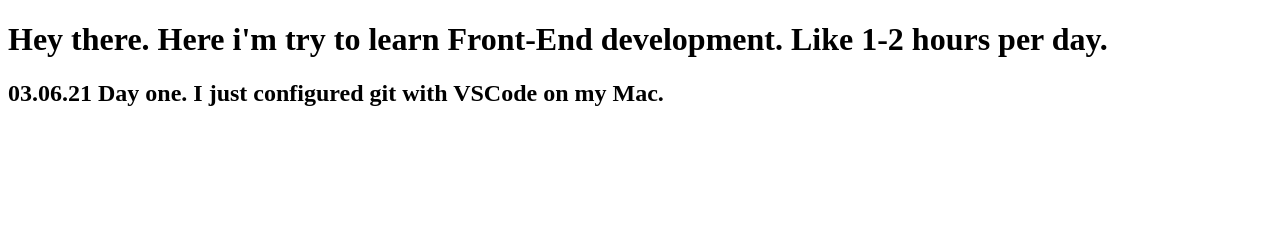
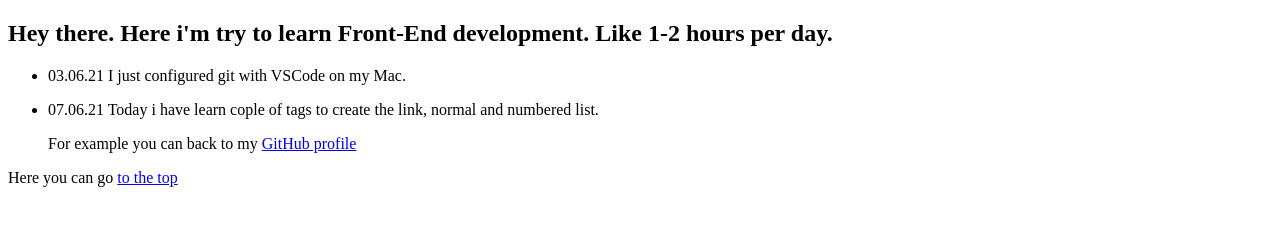
Before and after one commit to ctacbarada/FRONT, a plain HTML site: page index.html in a window 1280 px wide. Drawn offline with Linux system fonts and the light colour scheme.

Commit message:
links and lists

```diff
--- a/index.html
+++ b/index.html
@@ -1,9 +1,33 @@
-<!DOCTYPE HTML>
+<!DOCTYPE html>
 <html>
-    <head>
-        <main>
-            <h1>Hey there. Here i'm try to learn Front-End development. Like 1-2 hours per day.</h1>
-            <h2> 03.06.21 Day one. I just configured git with VSCode on my Mac.</h2>
-        </main>
-    </head>
+
+<head>
+    <main>
+        <h2 id="gotothetop">
+            Hey there. Here i'm try to learn Front-End development. Like 1-2 hours
+            per day.
+        </h2>
+        <ul>
+            <li>
+                <p>
+                    03.06.21 I just configured git with VSCode on my Mac.
+                </p>
+            </li>
+            <li>
+                <p>
+                    07.06.21 Today i have learn cople of tags to create the link, normal
+                    and numbered list.
+                </p>
+                <p>
+                    For example you can back to my
+                    <a href="https://github.com/ctacbarada" target="_blank">GitHub profile</a>
+                </p>
+            </li>
+        </ul>
+    </main>
+    <p>
+        Here you can go <a href="#gotothetop"> to the top</a>
+    </p>
+</head>
+
 </html>
```
Also changed, not shown: 1 other file.
